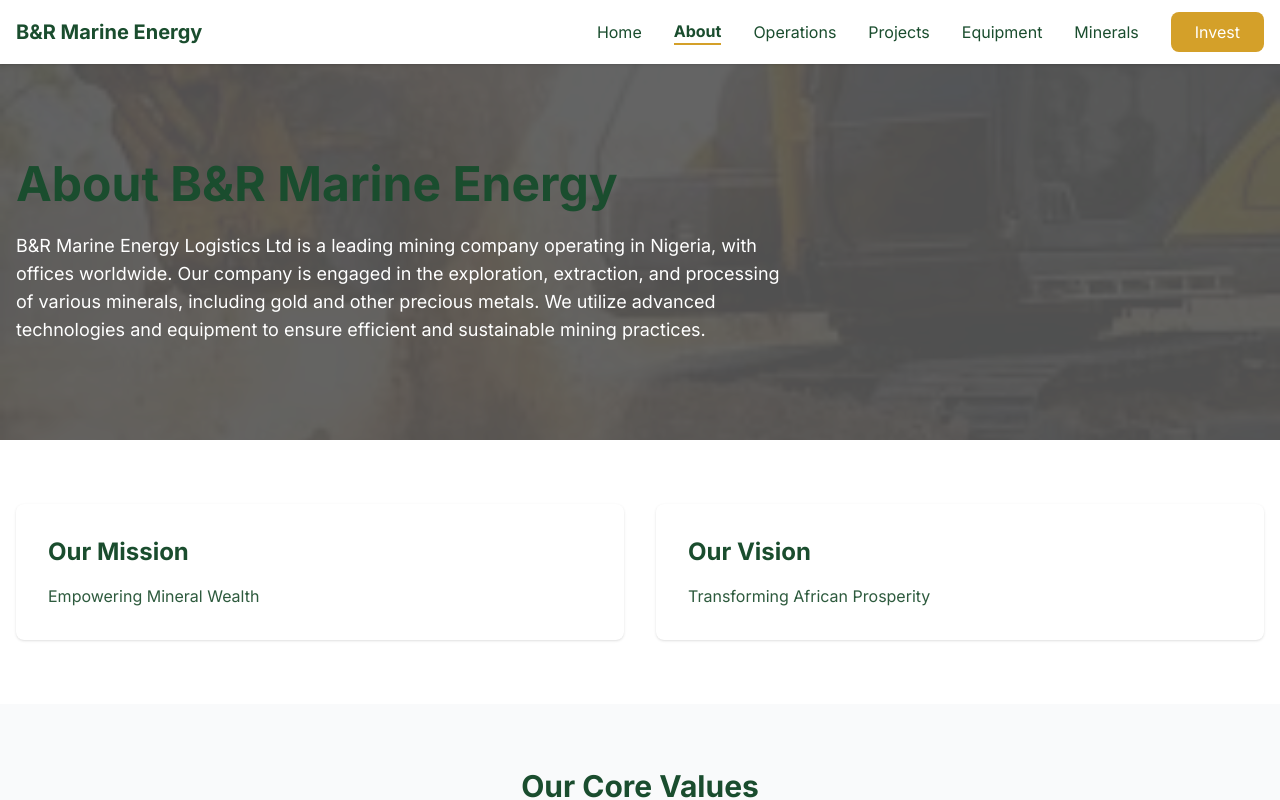
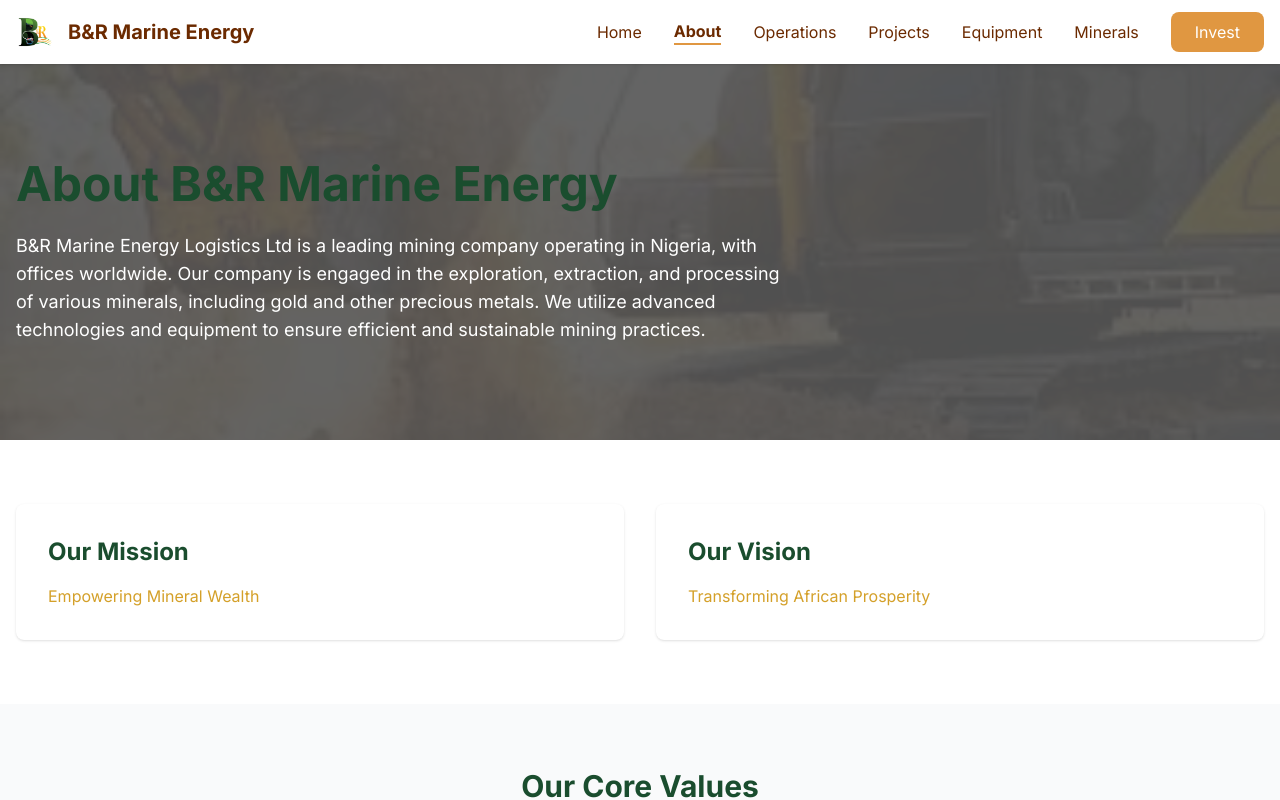
Before and after one commit to AntipasBen23/MARINE, a Next.js app: page /about in a window 1280 px wide. Shown: the top 800 px of the page. Built offline with nearby package versions, Linux system fonts and the light colour scheme.

Commit message:
refactor

```diff
--- a/src/app/about/page.tsx
+++ b/src/app/about/page.tsx
@@ -36,7 +36,7 @@
               <h2 className="text-2xl font-bold mb-4" style={{ color: '#1a4d2e' }}>
                 Our Mission
               </h2>
-              <p style={{ color: '#2d5a3d' }}>
+              <p style={{ color: '#d4a029' }}>
                 {companyInfo.mission}
               </p>
             </div>
@@ -44,7 +44,7 @@
               <h2 className="text-2xl font-bold mb-4" style={{ color: '#1a4d2e' }}>
                 Our Vision
               </h2>
-              <p style={{ color: '#2d5a3d' }}>
+              <p style={{ color: '#d4a029' }}>
                 {companyInfo.vision}
               </p>
             </div>
@@ -175,7 +175,7 @@
                 <h3 className="text-xl font-semibold mb-2" style={{ color: '#1a4d2e' }}>
                   {office.city}, {office.country}
                 </h3>
-                <p className="text-sm" style={{ color: '#2d5a3d' }}>
+                <p className="text-sm" style={{ color: '#d4a029' }}>
                   {office.address}
                 </p>
               </div>
--- a/src/app/components/layout/Navbar.tsx
+++ b/src/app/components/layout/Navbar.tsx
@@ -1,6 +1,7 @@
 "use client";
 
 import Link from "next/link";
+import Image from "next/image";
 import { usePathname } from "next/navigation";
 import { useState } from "react";
 
@@ -15,8 +16,18 @@
       <div className="container mx-auto px-4">
         <div className="flex justify-between items-center h-16">
           {/* Logo */}
-          <Link href="/" className="text-xl font-bold" style={{ color: '#1a4d2e' }}>
-            B&R Marine Energy
+          <Link href="/" className="flex items-center gap-3">
+            <div className="relative w-10 h-10">
+              <Image
+                src="/images/logo.png"
+                alt="B&R Marine Energy Logo"
+                fill
+                className="object-contain"
+              />
+            </div>
+            <span className="text-xl font-bold" style={{ color: 'rgb(107, 42, 0)' }}>
+              B&R Marine Energy
+            </span>
           </Link>
 
           {/* Desktop Menu */}
@@ -25,9 +36,9 @@
               href="/"
               className="hover:opacity-70"
               style={{
-                color: '#1a4d2e',
+                color: 'rgb(107, 42, 0)',
                 fontWeight: isActive('/') ? 'bold' : 'normal',
-                borderBottom: isActive('/') ? '2px solid #d4a029' : 'none'
+                borderBottom: isActive('/') ? '2px solid rgb(224, 151, 65)' : 'none'
               }}
             >
               Home
@@ -36,9 +47,9 @@
               href="/about"
               className="hover:opacity-70"
               style={{
-                color: '#1a4d2e',
+                color: 'rgb(107, 42, 0)',
                 fontWeight: isActive('/about') ? 'bold' : 'normal',
-                borderBottom: isActive('/about') ? '2px solid #d4a029' : 'none'
+                borderBottom: isActive('/about') ? '2px solid rgb(224, 151, 65)' : 'none'
               }}
             >
               About
@@ -47,9 +58,9 @@
               href="/operations"
               className="hover:opacity-70"
               style={{
-                color: '#1a4d2e',
+                color: 'rgb(107, 42, 0)',
                 fontWeight: isActive('/operations') ? 'bold' : 'normal',
-                borderBottom: isActive('/operations') ? '2px solid #d4a029' : 'none'
+                borderBottom: isActive('/operations') ? '2px solid rgb(224, 151, 65)' : 'none'
               }}
             >
               Operations
@@ -58,9 +69,9 @@
               href="/projects"
               className="hover:opacity-70"
               style={{
-                color: '#1a4d2e',
+                color: 'rgb(107, 42, 0)',
                 fontWeight: pathname.startsWith('/projects') ? 'bold' : 'normal',
-                borderBottom: pathname.startsWith('/projects') ? '2px solid #d4a029' : 'none'
+                borderBottom: pathname.startsWith('/projects') ? '2px solid rgb(224, 151, 65)' : 'none'
               }}
             >
               Projects
@@ -69,9 +80,9 @@
               href="/equipment"
               className="hover:opacity-70"
               style={{
-                color: '#1a4d2e',
+                color: 'rgb(107, 42, 0)',
                 fontWeight: isActive('/equipment') ? 'bold' : 'normal',
-                borderBottom: isActive('/equipment') ? '2px solid #d4a029' : 'none'
+                borderBottom: isActive('/equipment') ? '2px solid rgb(224, 151, 65)' : 'none'
               }}
             >
               Equipment
@@ -80,9 +91,9 @@
               href="/minerals"
               className="hover:opacity-70"
               style={{
-                color: '#1a4d2e',
+                color: 'rgb(107, 42, 0)',
                 fontWeight: isActive('/minerals') ? 'bold' : 'normal',
-                borderBottom: isActive('/minerals') ? '2px solid #d4a029' : 'none'
+                borderBottom: isActive('/minerals') ? '2px solid rgb(224, 151, 65)' : 'none'
               }}
             >
               Minerals
@@ -91,8 +102,8 @@
               href="/investment"
               className="px-6 py-2 rounded-lg text-white hover:opacity-90"
               style={{
-                backgroundColor: '#d4a029',
-                boxShadow: isActive('/investment') ? '0 4px 0 0 #1a4d2e' : 'none'
+                backgroundColor: 'rgb(224, 151, 65)',
+                boxShadow: isActive('/investment') ? '0 4px 0 0 rgb(107, 42, 0)' : 'none'
               }}
             >
               Invest
@@ -103,7 +114,7 @@
           <button
             onClick={() => setIsOpen(!isOpen)}
             className="md:hidden"
-            style={{ color: '#1a4d2e' }}
+            style={{ color: 'rgb(107, 42, 0)' }}
           >
             <svg className="w-6 h-6" fill="none" stroke="currentColor" viewBox="0 0 24 24">
               <path strokeLinecap="round" strokeLinejoin="round" strokeWidth={2} d="M4 6h16M4 12h16M4 18h16" />
@@ -118,7 +129,7 @@
               <Link
                 href="/"
                 style={{
-                  color: '#1a4d2e',
+                  color: 'rgb(107, 42, 0)',
                   fontWeight: isActive('/') ? 'bold' : 'normal'
                 }}
               >
@@ -127,7 +138,7 @@
               <Link
                 href="/about"
                 style={{
-                  color: '#1a4d2e',
+                  color: 'rgb(107, 42, 0)',
                   fontWeight: isActive('/about') ? 'bold' : 'normal'
                 }}
               >
@@ -136,7 +147,7 @@
               <Link
                 href="/operations"
                 style={{
-                  color: '#1a4d2e',
+                  color: 'rgb(107, 42, 0)',
                   fontWeight: isActive('/operations') ? 'bold' : 'normal'
                 }}
               >
@@ -145,7 +156,7 @@
               <Link
                 href="/projects"
                 style={{
-                  color: '#1a4d2e',
+                  color: 'rgb(107, 42, 0)',
                   fontWeight: pathname.startsWith('/projects') ? 'bold' : 'normal'
                 }}
               >
@@ -154,7 +165,7 @@
               <Link
                 href="/equipment"
                 style={{
-                  color: '#1a4d2e',
+                  color: 'rgb(107, 42, 0)',
                   fontWeight: isActive('/equipment') ? 'bold' : 'normal'
                 }}
               >
@@ -163,7 +174,7 @@
               <Link
                 href="/minerals"
                 style={{
-                  color: '#1a4d2e',
+                  color: 'rgb(107, 42, 0)',
                   fontWeight: isActive('/minerals') ? 'bold' : 'normal'
                 }}
               >
@@ -172,7 +183,7 @@
               <Link
                 href="/investment"
                 className="px-6 py-2 rounded-lg text-white text-center"
-                style={{ backgroundColor: '#d4a029' }}
+                style={{ backgroundColor: 'rgb(224, 151, 65)' }}
               >
                 Invest
               </Link>
--- a/src/app/operations/page.tsx
+++ b/src/app/operations/page.tsx
@@ -122,7 +122,7 @@
                 <h3 className="text-xl font-semibold mb-3" style={{ color: '#1a4d2e' }}>
                   {activity.title}
                 </h3>
-                <p style={{ color: '#2d5a3d' }}>{activity.description}</p>
+                <p style={{ color: '#d4a029' }}>{activity.description}</p>
               </div>
             ))}
           </div>
--- a/src/app/page.tsx
+++ b/src/app/page.tsx
@@ -108,7 +108,7 @@
                 <h3 className="text-xl font-semibold mb-3" style={{ color: '#1a4d2e' }}>
                   {activity.title}
                 </h3>
-                <p style={{ color: '#2d5a3d' }}>{activity.description}</p>
+                <p style={{ color: '#d4a029' }}>{activity.description}</p>
               </div>
             ))}
           </div>
```
Also changed, not shown: public/images/logo.png (added).
